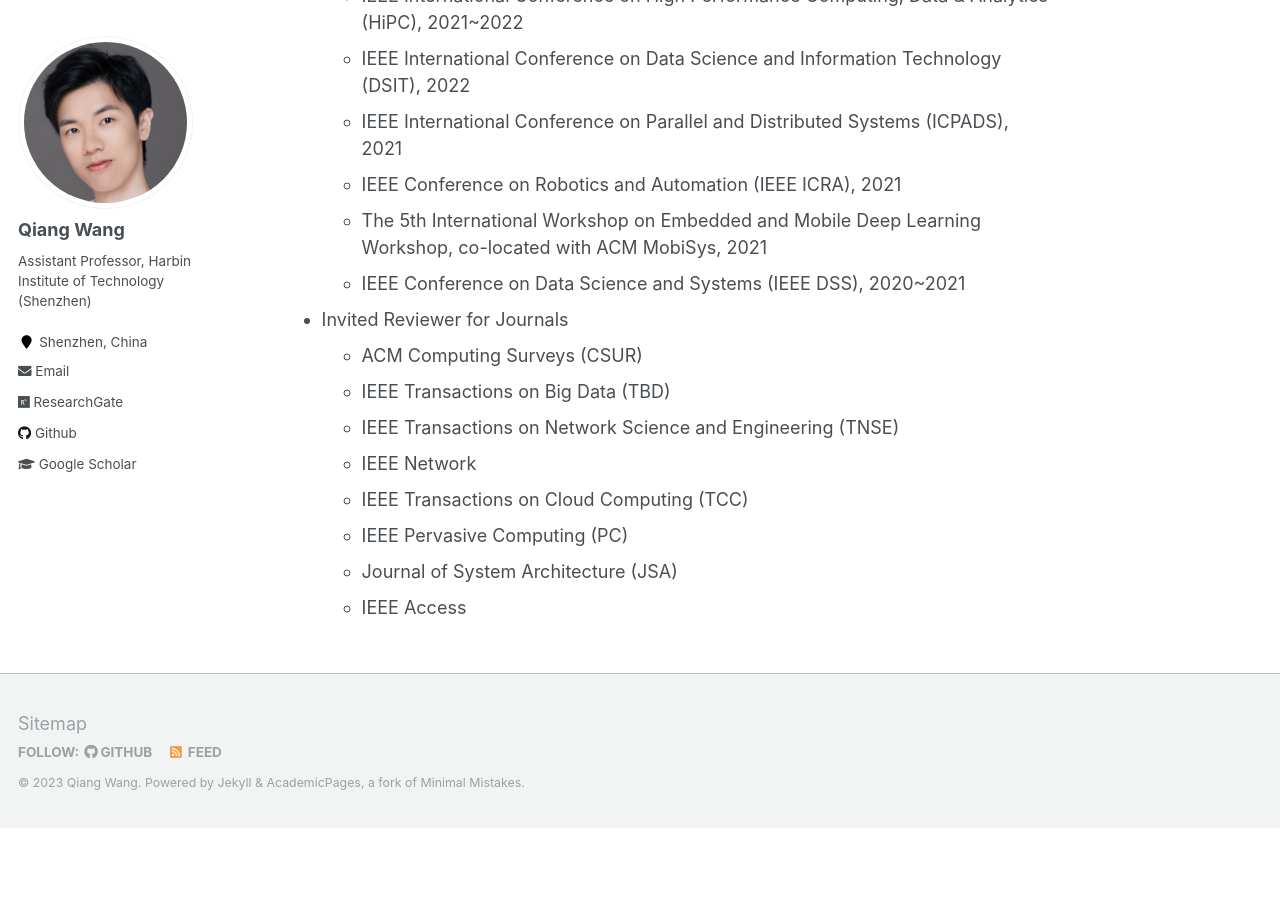
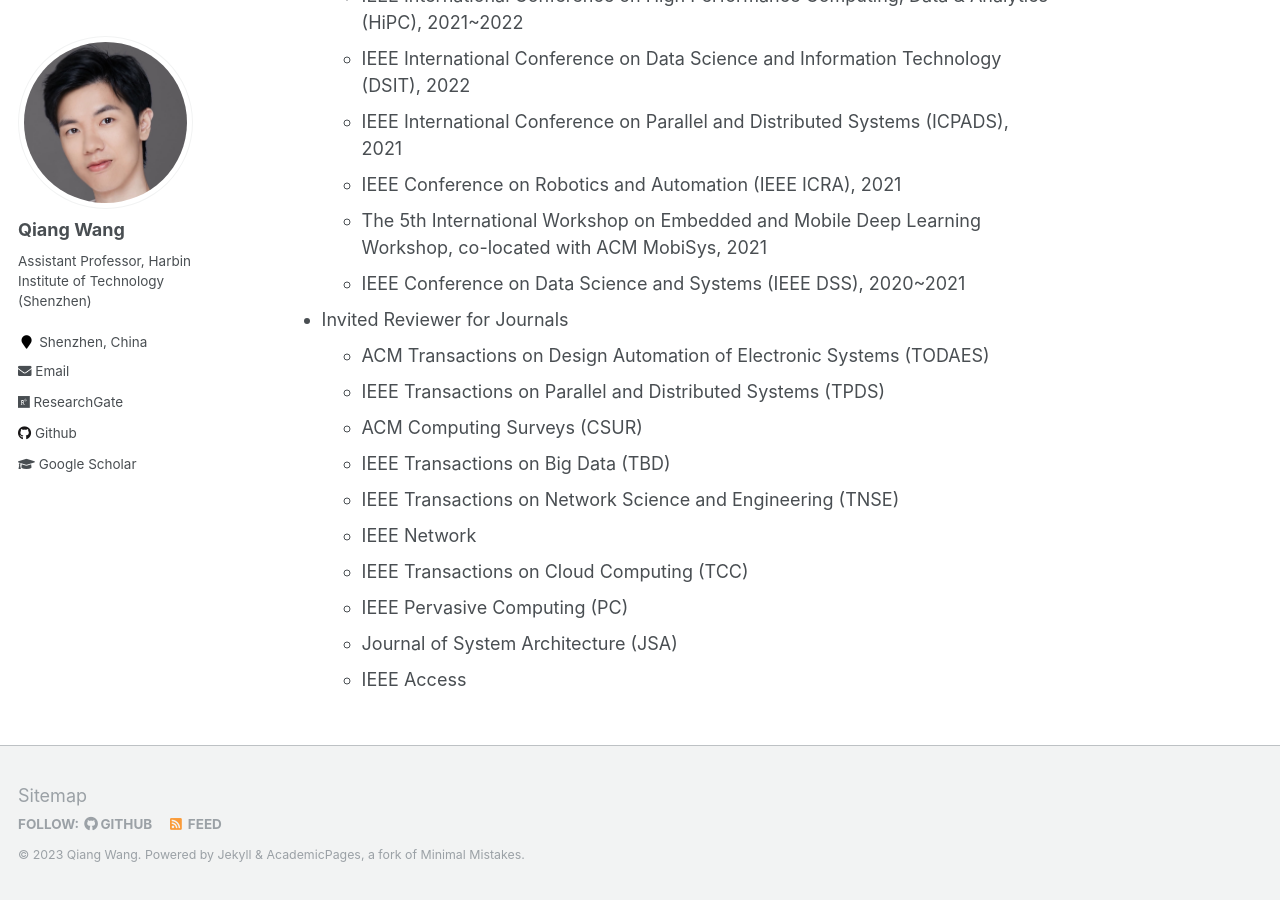
Before and after one commit to blackjack2015/blackjack2015.github.io, a Jekyll site: the page built from _pages/about.md, in a window 1280 px wide and 900 px high, scrolled down 2777 px. Built offline with Jekyll 4.4.1, drawn with Linux system fonts in a browser that asks for light colours; before the commit the page ends 3605 px from its top, so only the background shows below that.

Commit message:
Update about.md

```diff
--- a/_pages/about.md
+++ b/_pages/about.md
@@ -62,6 +62,8 @@
     + The 5th International Workshop on Embedded and Mobile Deep Learning Workshop, co-located with ACM MobiSys, 2021
     + IEEE Conference on Data Science and Systems (IEEE DSS), 2020~2021
 + Invited Reviewer for Journals
+    + ACM Transactions on Design Automation of Electronic Systems (TODAES)
+    + IEEE Transactions on Parallel and Distributed Systems (TPDS)
     + ACM Computing Surveys (CSUR)
     + IEEE Transactions on Big Data (TBD)
     + IEEE Transactions on Network Science and Engineering (TNSE)
```
